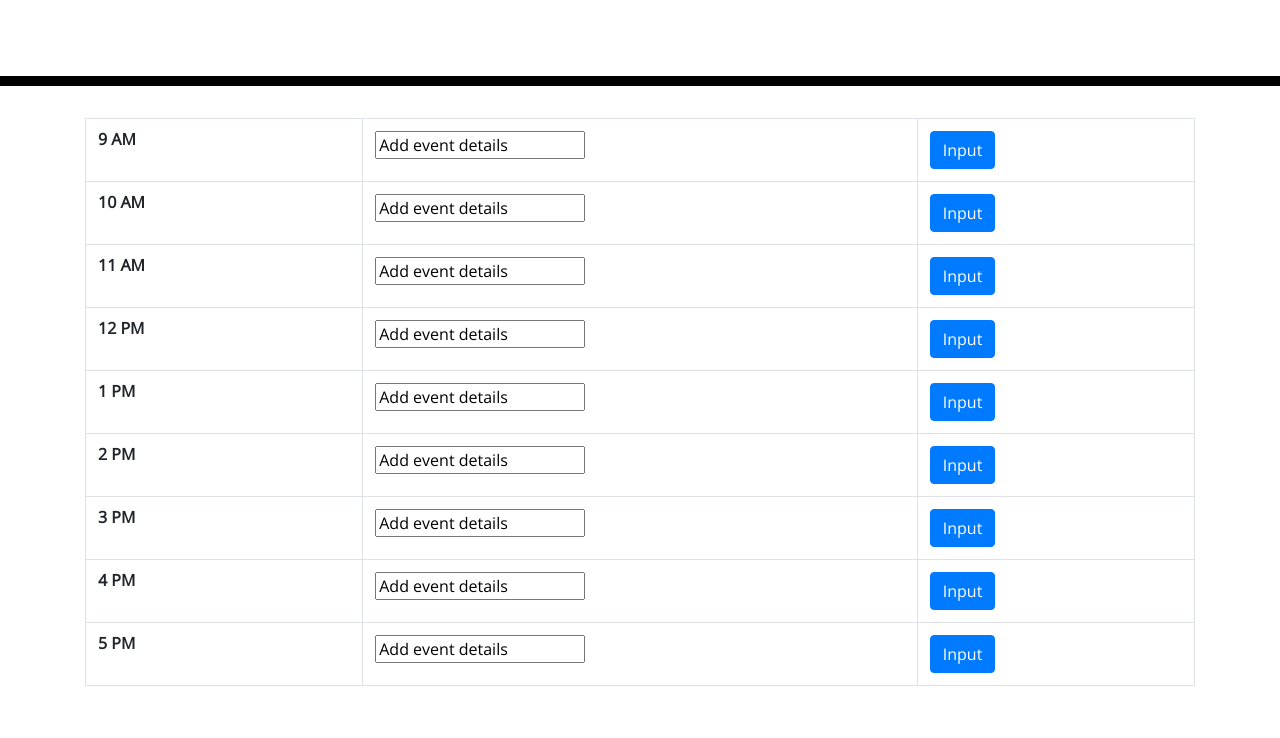
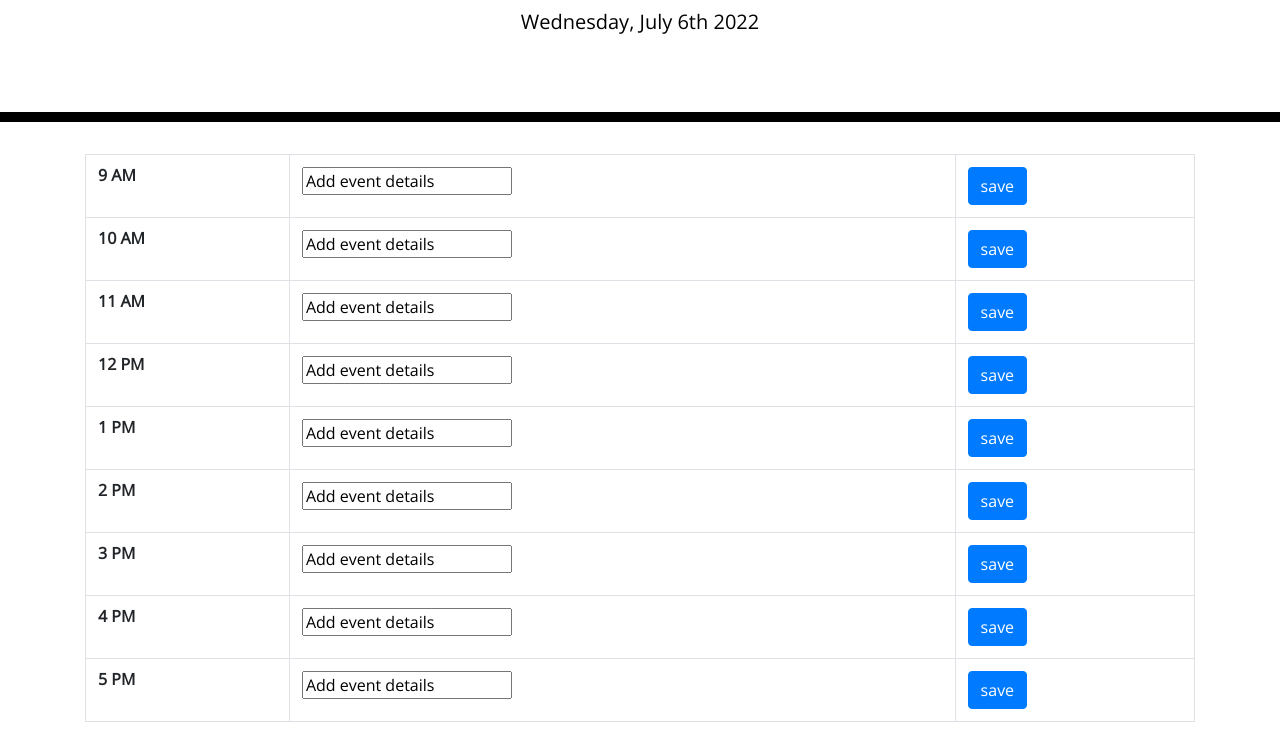
Before and after one commit to lindslewis/daily-scheduler, a plain HTML site: page index.html in a window 1280 px wide. Shown: the part 182-920 px from the top of the page. Before the commit the page ends 884 px from the top, so only its background shows below. Drawn offline with nearby package versions, Linux system fonts and the light colour scheme.

Commit message:
used wrong syntax for column attr

```diff
--- a/index.html
+++ b/index.html
@@ -41,11 +41,11 @@
       <p id="currentDay" class="lead"></p>
     </header>
     <div class="container">
-      <!-- TODO: Timeblocks go here -->
+      <!-- Timeblocks go here -->
 
       <table class="table table-bordered table-hover">
         <!-- thead aka table head -->
-        <thead>
+        <thead class="container">
           <tr>
             <!-- used bootstrap table-bordered, removed a column since the example only has 3 -->
             <!-- scope is an attr that specifies whether its a header cell for a row column or group of rows or columns, in this case it is columns -->
@@ -56,105 +56,105 @@
           </tr>
         </thead>
         <!-- tbody aka table body -->
-        <tbody>
+        <tbody class="container">
           <tr>
             <!-- this is the start of the rows, beginning at 9am -->
-            <th scope="row" class="col-3">9 AM</th>
+            <th scope="row" class="row-cols-3">9 AM</th>
             <!-- event input will be in this one below -->
-            <td>
+            <td class="row-cols-9">
               <input id="target" type="text" value="Add event details">
             </td>
-            <td class="col-3">
-              <input class="btn btn-primary" type="button" value="Input">
+            <td class="row-cols-3">
+              <input class="btn btn-primary" type="button" value="save">
             </td>
           </tr>
           <tr>
             <!-- 10 am -->
-            <th scope="row" class="col-3">10 AM</th>
-            <td>
+            <th scope="row" class="row-cols-3">10 AM</th>
+            <td class="row-cols-9">
               <input id="target" type="text" value="Add event details">
             </td>
-            <td class="col-3">
-              <input class="btn btn-primary" type="button" value="Input">
+            <td class="row-cols-3">
+              <input class="btn btn-primary" type="button" value="save">
             </td>
           </tr>
           <tr>
             <!-- 11am -->
-            <th scope="row" class="col-3">11 AM</th>
+            <th scope="row" class="row-cols-3">11 AM</th>
             <!-- <td colspan="2">Larry the Bird</td> -->
             <!-- input space for event -->
-            <td>
+            <td class="row-cols-9">
               <input id="target" type="text" value="Add event details">
             </td>
-            <td class="col-3">
-              <input class="btn btn-primary" type="button" value="Input">
+            <td class="row-cols-3">
+              <input class="btn btn-primary" type="button" value="save">
             </td>
           </tr>
           <tr>
             <!-- noon -->
-            <th scope="row" class="col-3">12 PM</th>
+            <th scope="row" class="row-cols-3">12 PM</th>
             <!-- input space for event -->
-            <td>
+            <td class="row-cols-9">
               <input id="target" type="text" value="Add event details">
             </td>
-            <td class="col-3">
-              <input class="btn btn-primary" type="button" value="Input">
+            <td class="row-cols-3">
+              <input class="btn btn-primary" type="button" value="save">
             </td>
           </tr>
           <tr>
             <!-- doing 24hr clock, so 1300, however, is there anyway to have the text show with the 12 hour clock numbers still?? -->
-            <th scope="row" class="col-3">1 PM</th>
+            <th scope="row" class="row-cols-3">1 PM</th>
             <!-- input space for event -->
-            <td>
+            <td class="row-cols-9">
                 <input id="target" type="text" value="Add event details">
             </td>
-            <td class="col-3">
-              <input class="btn btn-primary" type="button" value="Input">
+            <td class="row-cols-3">
+              <input class="btn btn-primary" type="button" value="save">
             </td>
           </tr>
           <tr>
             <!-- 1400 -->
-            <th scope="row" class="col-3">2 PM</th>
+            <th scope="row" class="row-cols-3">2 PM</th>
             <!-- input space for event -->
-            <td>
+            <td class="row-cols-9">
               <input id="target" type="text" value="Add event details">
             </td>
-            <td class="col-3">
-              <input class="btn btn-primary" type="button" value="Input">
+            <td class="row-cols-3">
+              <input class="btn btn-primary" type="button" value="save">
             </td>
           </tr>
           <tr>
             <!-- 1500 -->
-            <th scope="row" class="col-3">3 PM</th>
+            <th scope="row" class="row-cols-3">3 PM</th>
             <!-- input space for event -->
-            <td>
+            <td class="row-cols-9">
               <input id="target" type="text" value="Add event details">
             </td>
-            <td class="col-3">
-              <input class="btn btn-primary" type="button" value="Input">
+            <td class="row-cols-3">
+              <input class="btn btn-primary" type="button" value="save">
             </td>
           </tr>
           <tr>
             <!-- 1600 -->
-            <th scope="row" class="col-3">4 PM</th>
+            <th scope="row" class="row-cols-3">4 PM</th>
             <!-- input space for event -->
-            <td>
+            <td class="row-cols-9">
               <input id="target" type="text" value="Add event details">
             </td>
-            <td class="col-3">
-              <input class="btn btn-primary" type="button" value="Input">
+            <td class="row-cols-3">
+              <input class="btn btn-primary" type="button" value="save">
             </td>
           </tr>
           <tr>
             <!-- 1700 -->
-            <th scope="row" class="col-3">5 PM</th>
+            <th scope="row" class="row-cols-3">5 PM</th>
             <!-- input space for event -->
-            <td>
+            <td class="row-cols-9">
               <input id="target" type="text" value="Add event details">
             </td>
-            <td class="col-3">
+            <td class="row-cols-3">
               <!-- value spot needs to eventually be the little calendar icon -->
-              <input class="btn btn-primary" type="button" value="Input">
+              <input class="btn btn-primary" type="button" value="save">
             </td>
           </tr>
         </tbody>
--- a/script.js
+++ b/script.js
@@ -15,5 +15,3 @@ var userInput = document.getElementById("target")
 
 $( "#target" ).data( "test", "text");
 console.log()
-
-$(<svg xmlns="http://www.w3.org/2000/svg" viewBox="0 0 448 512"><path d="M224 232C237.3 232 248 242.7 248 256V304H296C309.3 304 320 314.7 320 328C320 341.3 309.3 352 296 352H248V400C248 413.3 237.3 424 224 424C210.7 424 200 413.3 200 400V352H152C138.7 352 128 341.3 128 328C128 314.7 138.7 304 152 304H200V256C200 242.7 210.7 232 224 232zM152 64H296V24C296 10.75 306.7 0 320 0C333.3 0 344 10.75 344 24V64H384C419.3 64 448 92.65 448 128V448C448 483.3 419.3 512 384 512H64C28.65 512 0 483.3 0 448V128C0 92.65 28.65 64 64 64H104V24C104 10.75 114.7 0 128 0C141.3 0 152 10.75 152 24V64zM48 448C48 456.8 55.16 464 64 464H384C392.8 464 400 456.8 400 448V192H48V448z"/></svg>).appendTo(".btn");
```
Also changed, not shown: assets/style.css (line endings or trailing spaces).
